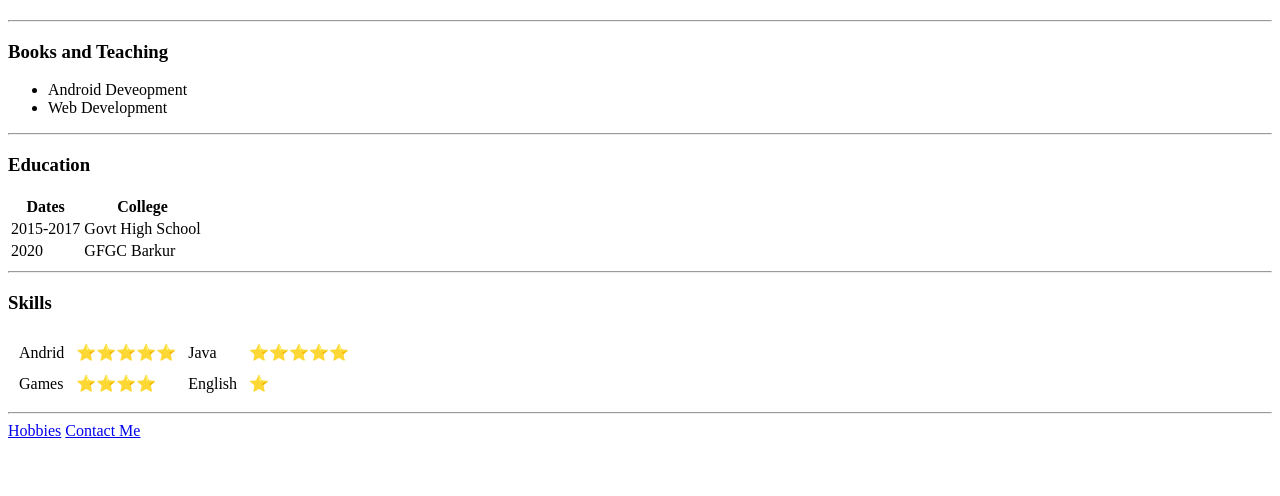
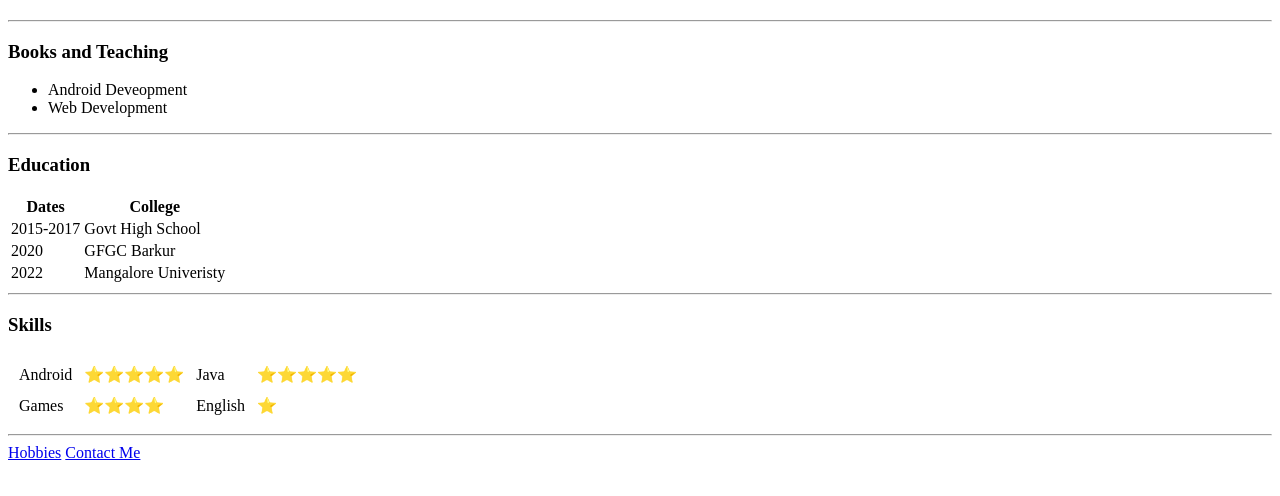
Before and after one commit to Girishdevadiga/cv, a plain HTML site: page index.html in a window 1280 px wide. Shown: the part 182-678 px from the top of the page. Drawn offline with Linux system fonts and the light colour scheme.

Commit message:
Update index.html

```diff
--- a/index.html
+++ b/index.html
@@ -37,12 +37,16 @@
         <td>2020</td>
         <td>GFGC Barkur</td>
       </tr>
+      <tr>
+        <td>2022</td>
+        <td>Mangalore Univeristy</td>
+      </tr>
     </table>
     <hr>
     <h3>Skills</h3>
     <table cellspacing="10">
       <tr>
-        <td>Andrid</td>
+        <td>Android</td>
         <td>⭐⭐⭐⭐⭐</td>
         <td>Java</td>
         <td>⭐⭐⭐⭐⭐</td>
```
